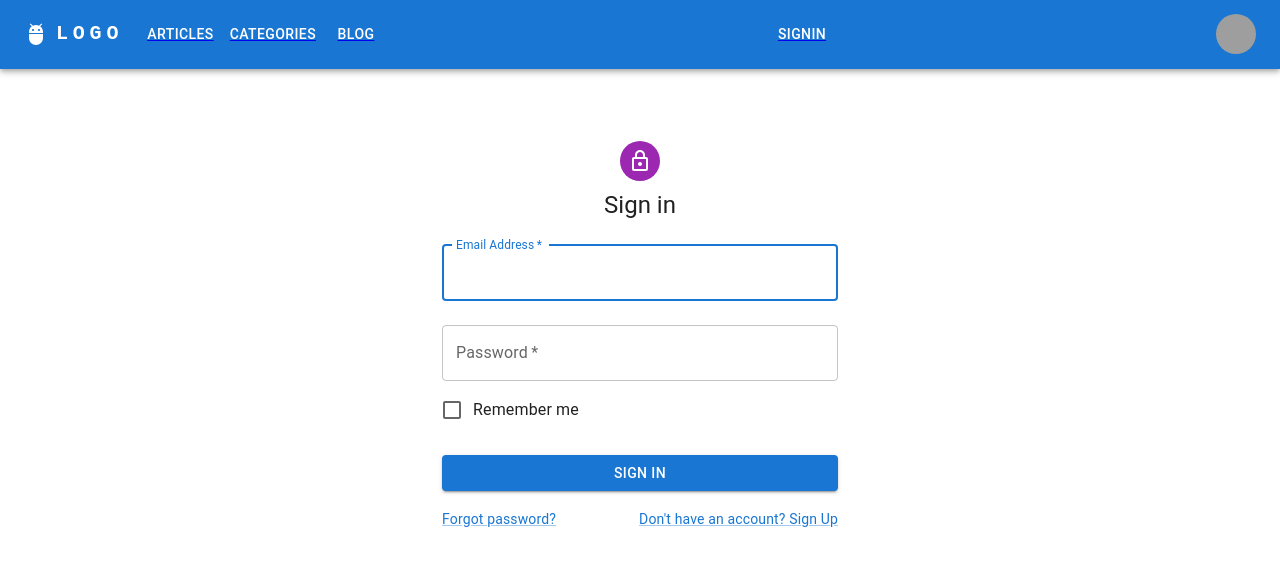
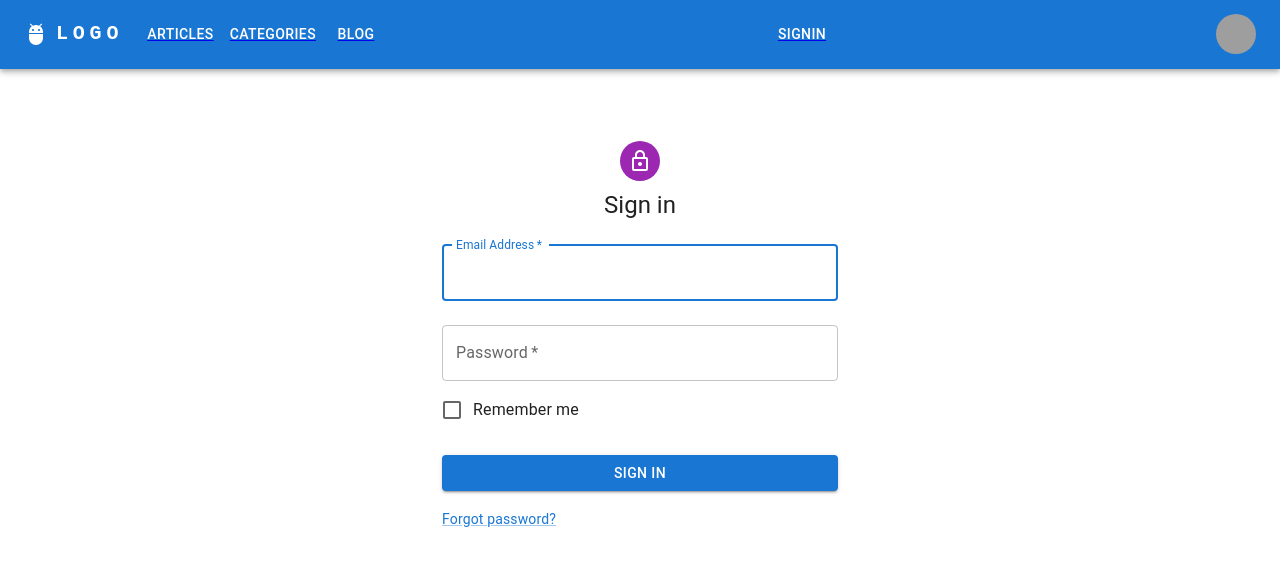
Before and after one commit to Rassaye/front-gestion-de-stock, a React (Create React App) app: page /signIn in a window 1280 px wide. Shown: the top 566 px of the page. Built offline with nearby package versions, Linux system fonts and the light colour scheme; grey boxes are pictures that could not be loaded.

Commit message:
Login page and token manage

```diff
--- a/src/components/articleForm.js
+++ b/src/components/articleForm.js
@@ -1,4 +1,4 @@
-import React, { useState, useEffect } from 'react';
+import React, { useState } from 'react';
 import axios from 'axios';
 
 
@@ -7,9 +7,14 @@ function ArticleForm (){
     const [description, setDescription] = useState("");
     const [categorie, setCategorie] = useState("");
     const [quantity, setQuantity] = useState(1);
-    const token= "eyJhbGciOiJIUzI1NiIsInR5cCI6IkpXVCJ9.eyJ1c2VyX2lkIjoiNjY0ODhjYjExOTE1OWM0MWJjN2NkZjdkIiwiZW1haWwiOiI3Nzg4OTk4NjUifQ.PW6k9OFWMvoZAWXnDp6UBQJQeT-1B10-tLFLuUPMkJE"
+
     const  handleSubmit = async (event) => {
         event.preventDefault();
+        const token = localStorage.getItem('token');
+        if (!token) {
+            alert('No token found. Please log in.');
+            return;
+        }
         const reponse = await axios.post('http://127.0.0.1:8000/articles',{
             name,
             description,
--- a/src/components/signIn.js
+++ b/src/components/signIn.js
@@ -1,4 +1,6 @@
-import React from 'react';
+import React, { useState } from 'react';
+import { useNavigate } from 'react-router-dom';
+import axios from 'axios';
 import Avatar from '@mui/material/Avatar';
 import Button from '@mui/material/Button';
 import CssBaseline from '@mui/material/CssBaseline';
@@ -16,15 +18,23 @@ import { createTheme, ThemeProvider } from '@mui/material/styles';
 
 
 function SignIn() {
-  const handleSubmit = (event) => {
+  const [email, setEmail] = useState("");
+  const [password, setPassword] = useState("");
+  const navigate = useNavigate();
+
+  const handleSubmit = async (event) => {
     event.preventDefault();
-    const data = new FormData(event.currentTarget);
-    const email = data.get('email');
-    const password = data.get('password');
 
     if (!email || !password) {
-      alert('Please fill out both fields.');
-      return;
+      const response = await axios.post('http://127.0.0.1:8000/auth',{
+            email,
+            password
+        });
+       // Stockage du token et redirection
+       const { access_token } = response.data;
+       localStorage.setItem('token', access_token);
+
+       navigate('/');
     }
 
     console.log({
@@ -38,6 +48,8 @@ function SignIn() {
       <CssBaseline />
       <Container component="main" maxWidth="xs">
         <Box
+          component="form"
+          onSubmit={handleSubmit}
           sx={{
             marginTop: 8,
             display: 'flex',
@@ -59,6 +71,8 @@ function SignIn() {
               id="email"
               label="Email Address"
               name="email"
+              value={email}
+              onChange={(e) => setEmail(e.target.value)}
               autoComplete="email"
               autoFocus
             />
@@ -69,6 +83,8 @@ function SignIn() {
               name="password"
               label="Password"
               type="password"
+              value={password}
+              onChange={(e) => setPassword(e.target.value)}
               id="password"
               autoComplete="current-password"
             />
@@ -90,11 +106,6 @@ function SignIn() {
                   Forgot password?
                 </Link>
               </Grid>
-              <Grid item>
-                <Link href="#" variant="body2">
-                  {"Don't have an account? Sign Up"}
-                </Link>
-              </Grid>
             </Grid>
           </Box>
         </Box>
```
